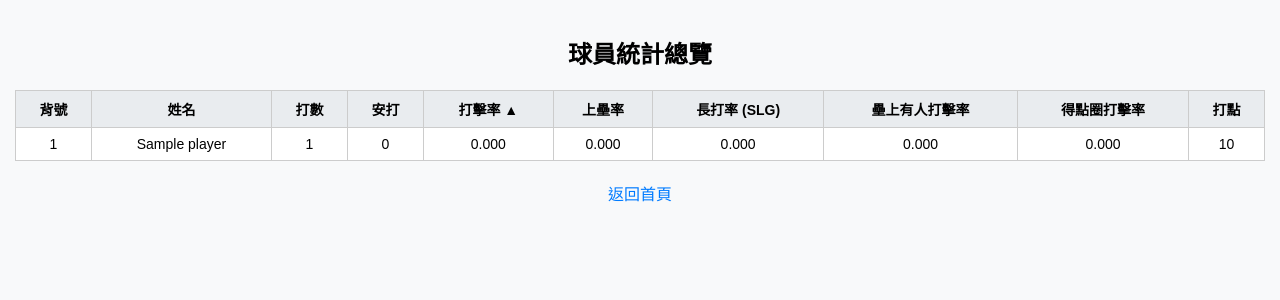
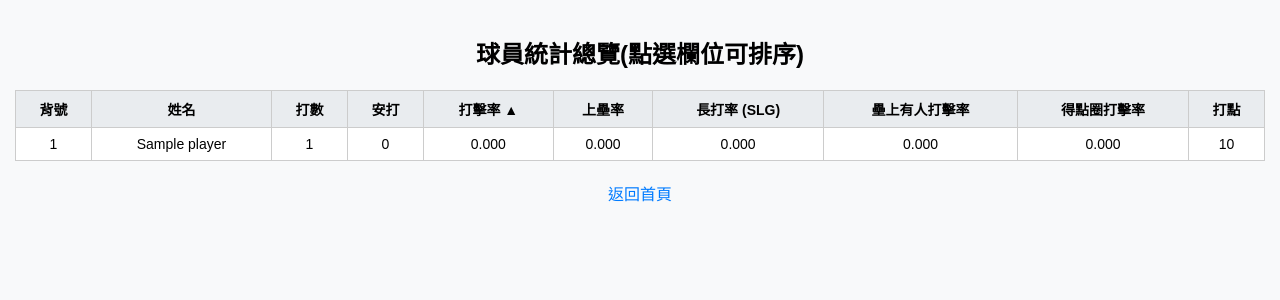
Before and after one commit to timchan1226/softball, a Flask app: page /summary in a window 1280 px wide. Shown: the top 300 px of the page. Run offline with Flask 3, Linux system fonts and the light colour scheme; a database or web service that is not in the repository returns one stand-in record (values such as "Sample title"); some libraries are stand-ins or nearby versions.

Commit message:
Update summary.html

```diff
--- a/templates/summary.html
+++ b/templates/summary.html
@@ -61,7 +61,7 @@
 </head>
 <body>
 
-  <h2>球員統計總覽</h2>
+  <h2>球員統計總覽(點選欄位可排序)</h2>
   <div class="table-container">
     <table id="summaryTable">
       <thead>
```
